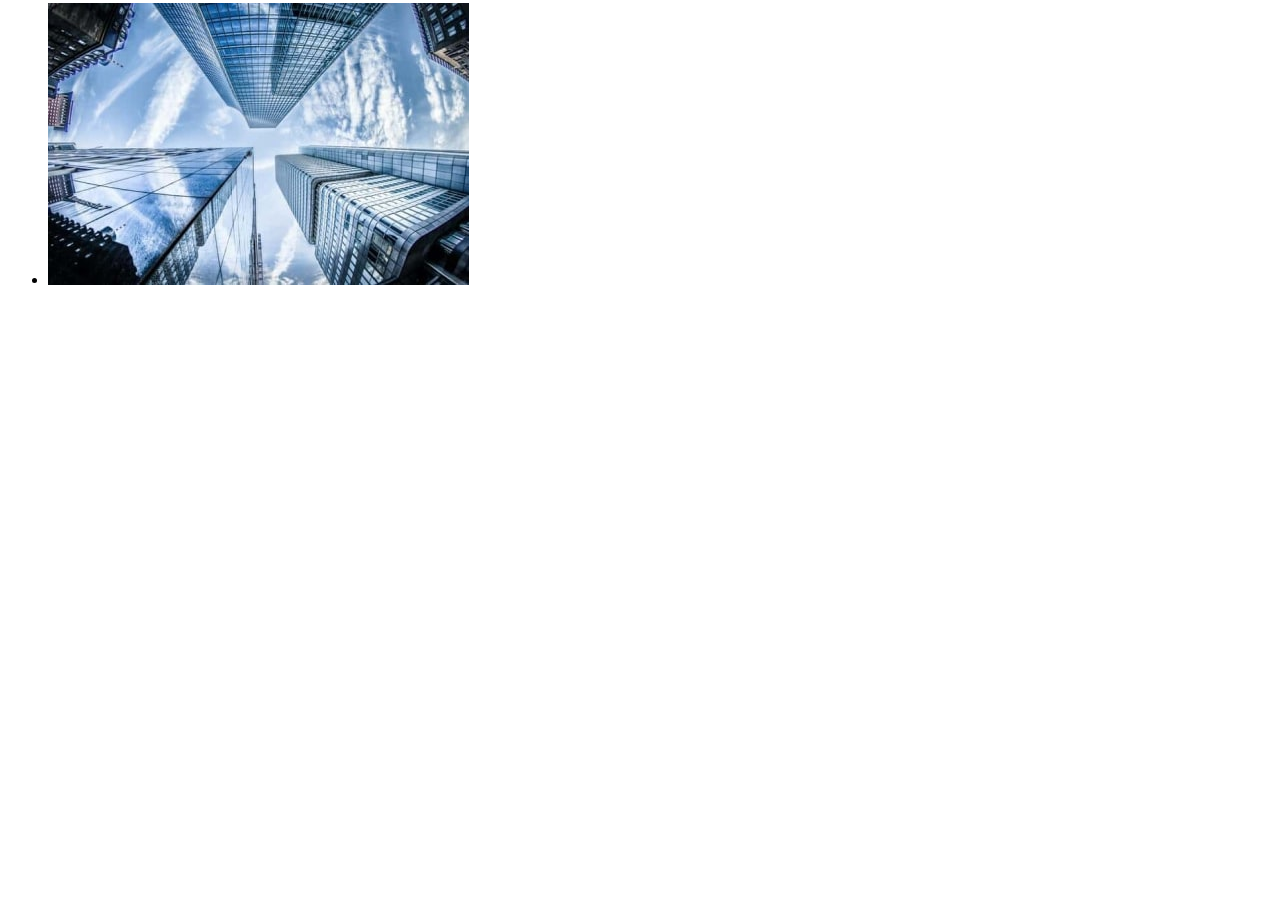
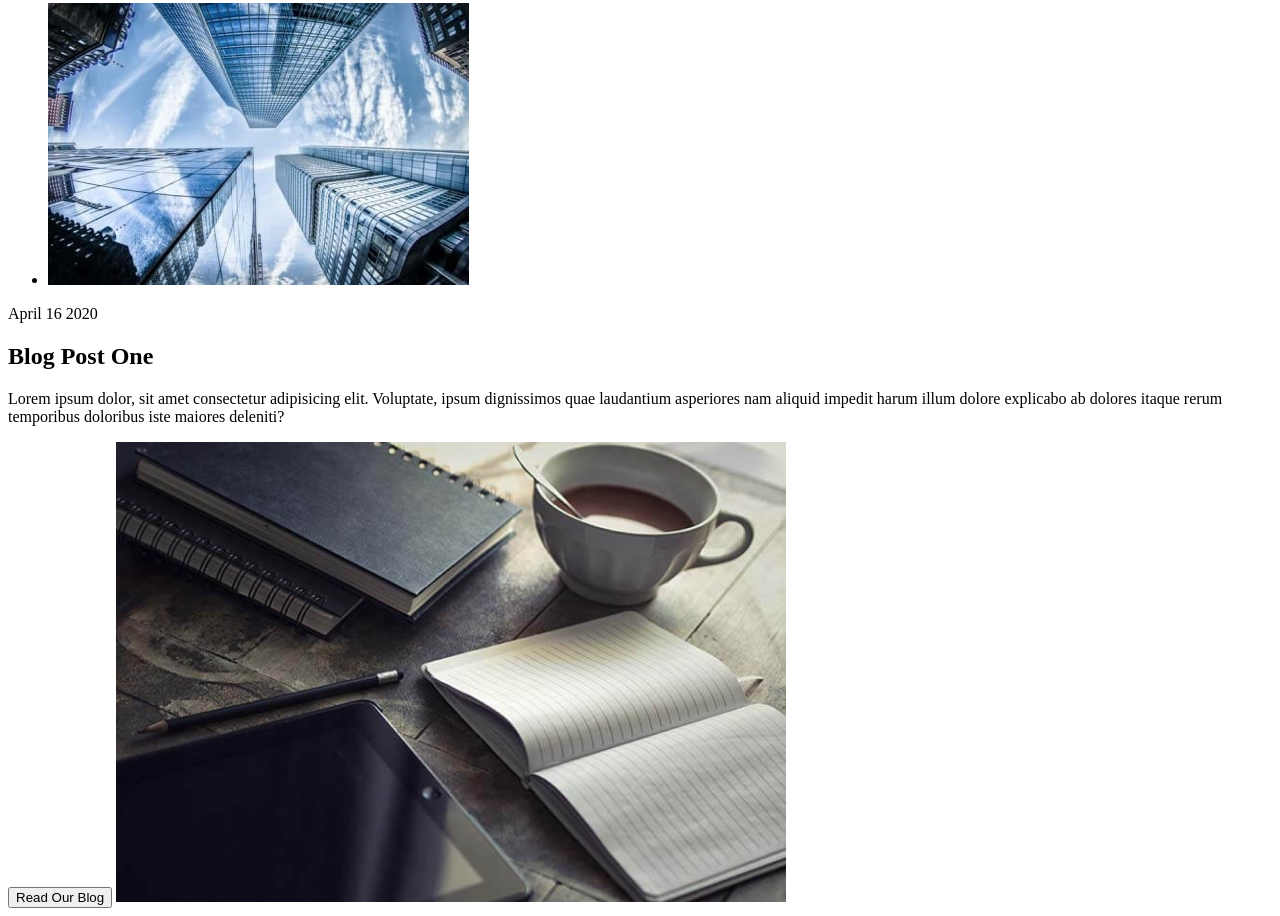
Before and after one commit to kashirin-olexsandr/blended-110_html, a plain HTML site: page index.html in a window 1280 px wide. Shown: the part 2470-3386 px from the top of the page. Before the commit the page ends 2775 px from the top, so only its background shows below. Drawn offline with Linux system fonts and the light colour scheme.

Commit message:
“coffee”

```diff
--- a/index.html
+++ b/index.html
@@ -96,6 +96,18 @@
           </li>
         </ul>
       </section>
+      <section>
+        <p>April 16 2020</p>
+        <h2>Blog Post One</h2>
+        <p>
+          Lorem ipsum dolor, sit amet consectetur adipisicing elit. Voluptate,
+          ipsum dignissimos quae laudantium asperiores nam aliquid impedit harum
+          illum dolore explicabo ab dolores itaque rerum temporibus doloribus
+          iste maiores deleniti?
+        </p>
+        <button type="button">Read Our Blog</button>
+        <img src="./images/coffee.jpg" alt="coffee" width="670" height="460" />
+      </section>
     </main>
     <footer></footer>
   </body>
```
Also changed, not shown: images/coffee.jpg (added), 2 other files.
